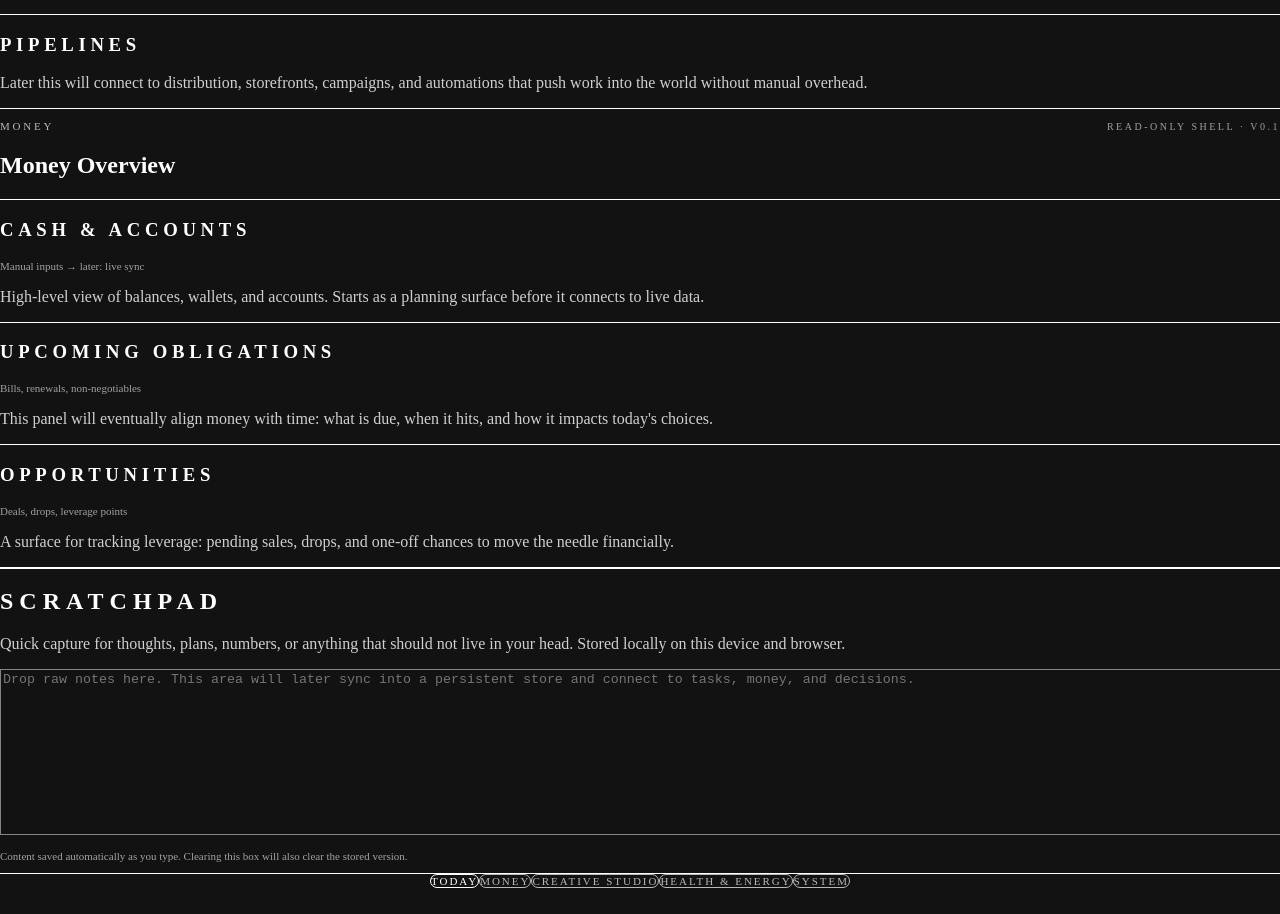
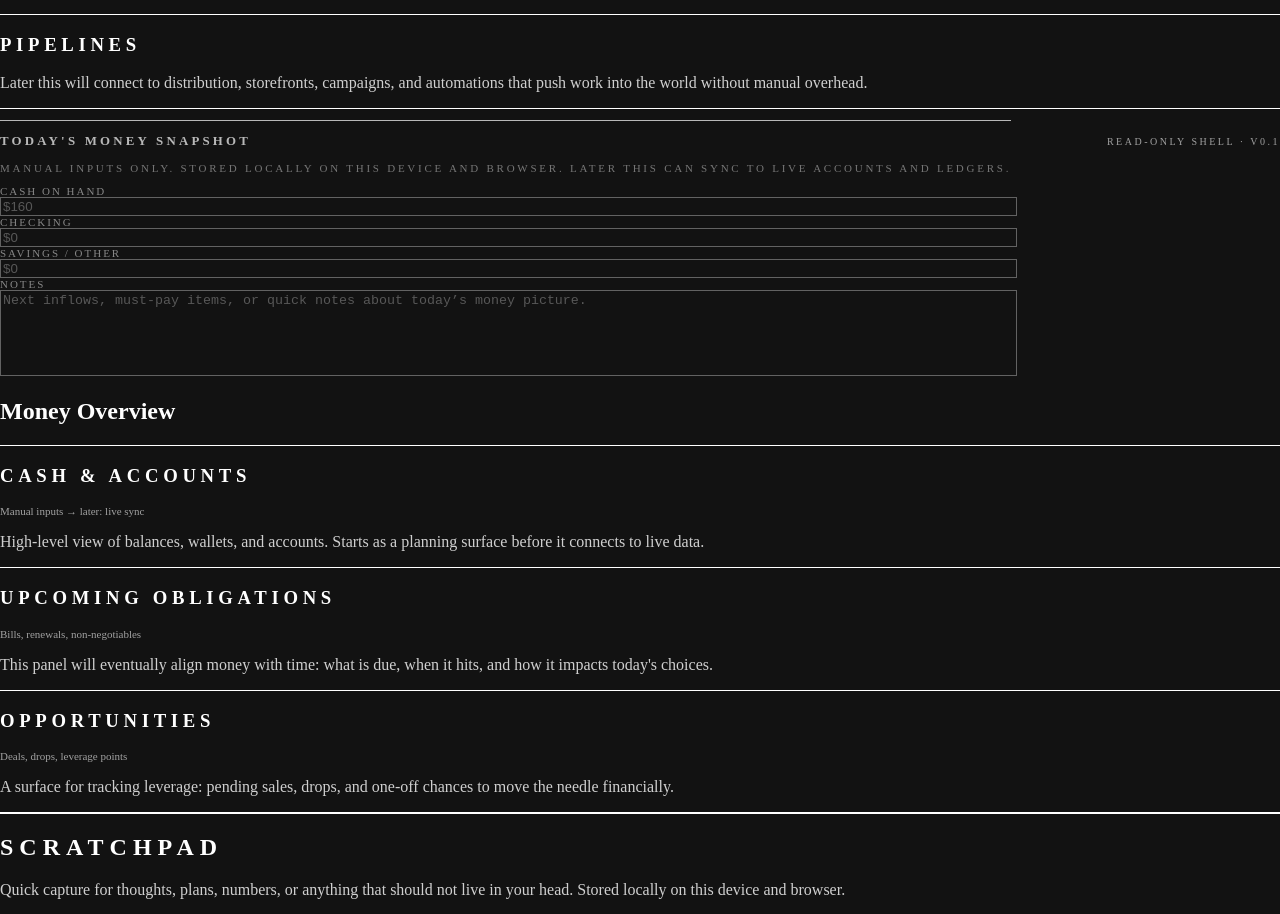
Before and after one commit to TroupeCrypto/Troupe-OS-Redo, a Next.js app: page / in a window 1280 px wide. Shown: the part 1049-1963 px from the top of the page. Before the commit the page ends 1937 px from the top, so only its background shows below. Built offline with nearby package versions, Linux system fonts and the light colour scheme.

Commit message:
Replace 'Money' with MoneySnapshotPanel component

```diff
--- a/app/page.jsx
+++ b/app/page.jsx
@@ -122,7 +122,7 @@ export default function HomePage() {
         <div className="px-4 py-3 sm:px-6 sm:py-4 flex items-baseline justify-between">
           <div>
             <p className="text-[11px] tracking-[0.25em] uppercase opacity-70 mb-1">
-              Money
+              <MoneySnapshotPanel />
             </p>
             <h2 className="text-lg sm:text-xl">Money Overview</h2>
           </div>
```
